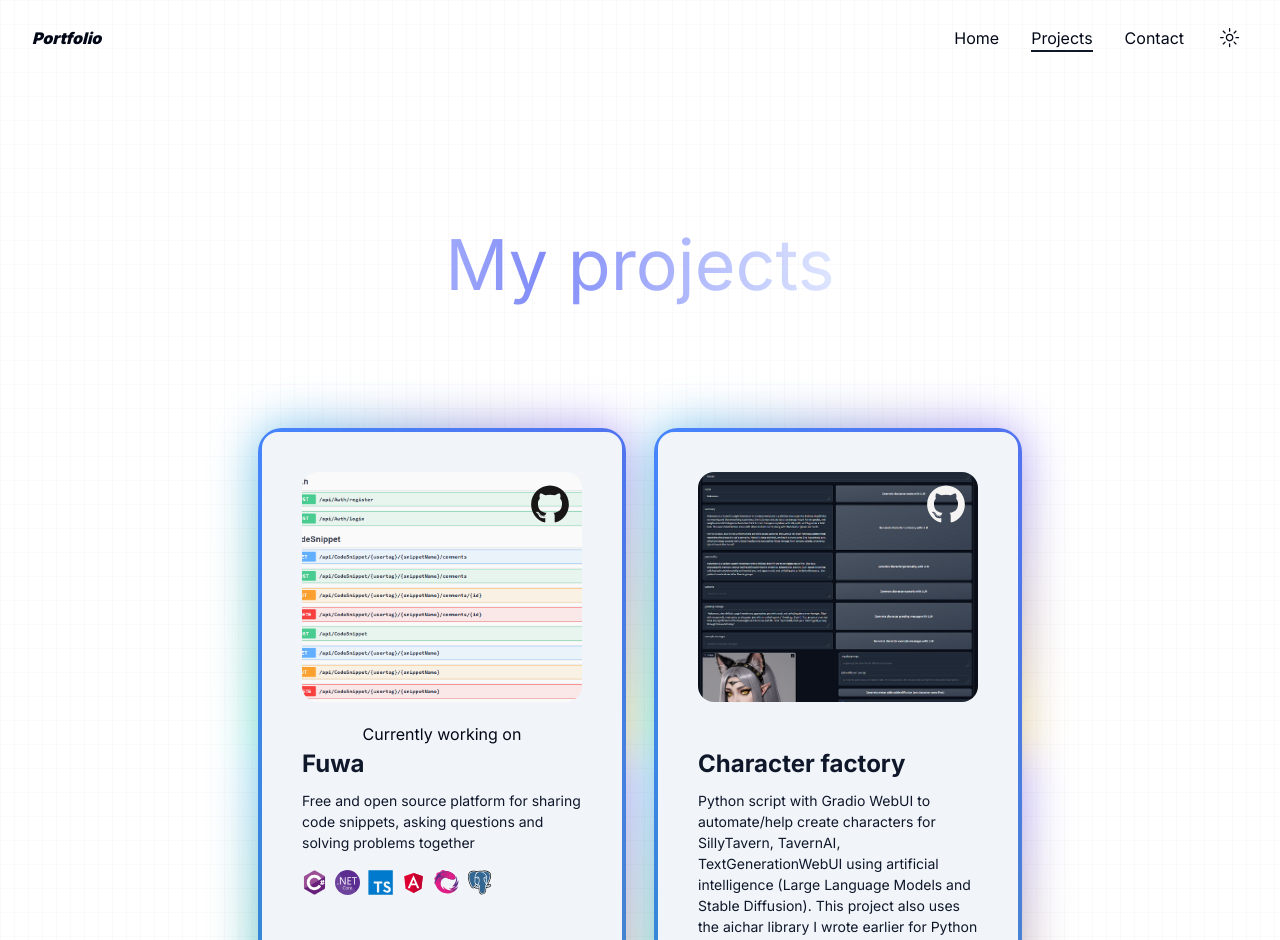
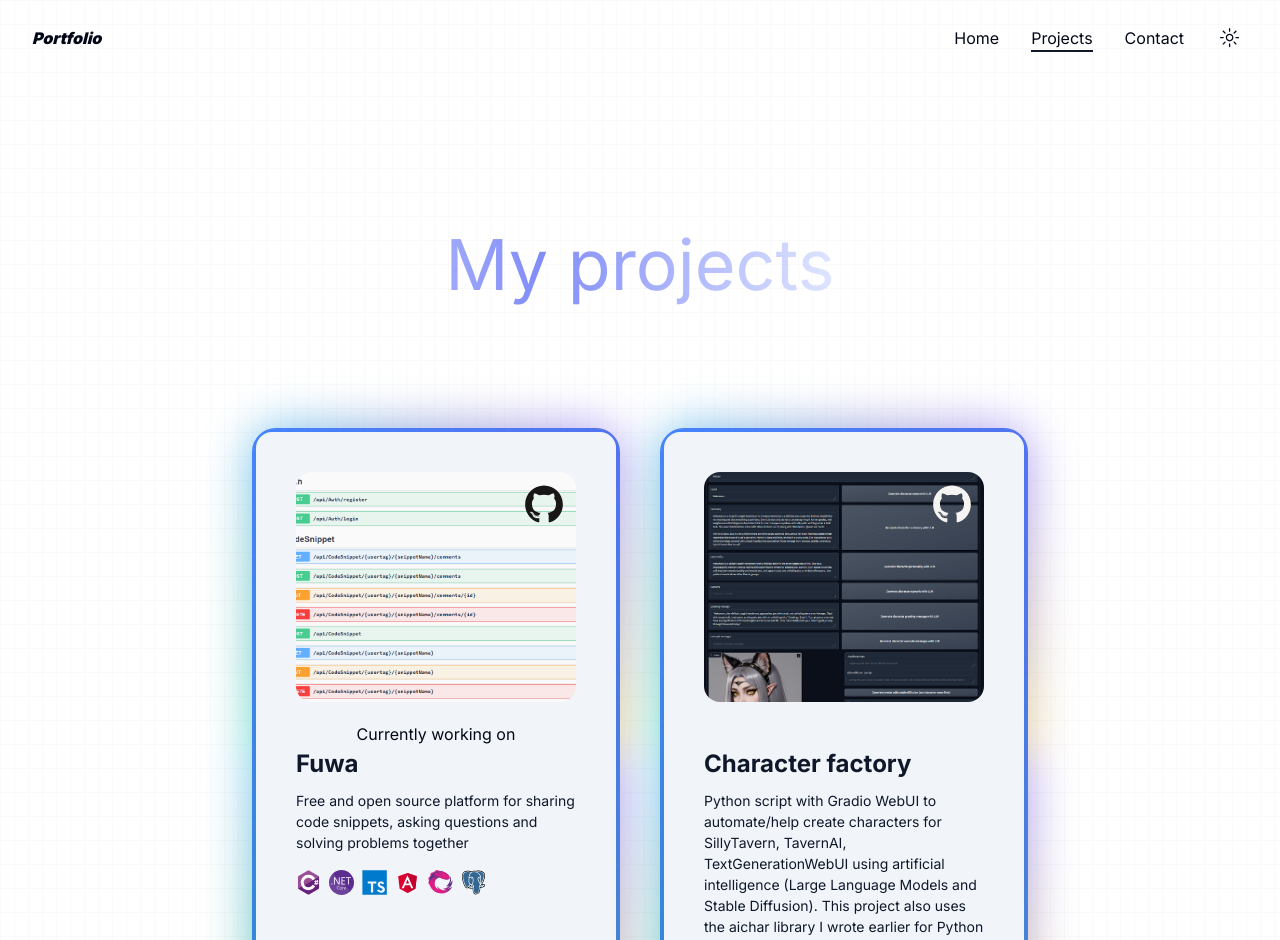
Before and after one commit to Hukasx0/portfolio, a Next.js app: page /projects in a window 1280 px wide. Shown: the top 940 px of the page. Built offline with nearby package versions, Linux system fonts and the light colour scheme.

Commit message:
Increase gap in project cards

```diff
--- a/src/components/ProjectsList.jsx
+++ b/src/components/ProjectsList.jsx
@@ -5,7 +5,7 @@
 
 const ProjectsList = () => {
   return (
-    <div className='mt-20 flex flex-wrap gap-7 justify-center'>
+    <div className='mt-20 flex flex-wrap gap-10 justify-center'>
         {projects.map((project, i) => {
             return (
                 <AnimatedProjectCard
```
